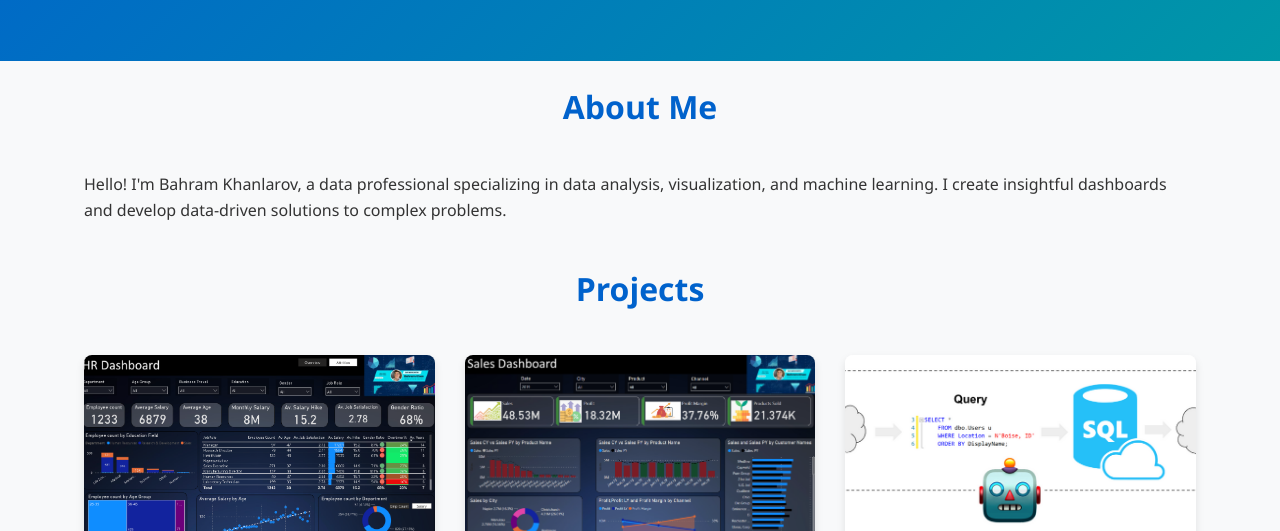
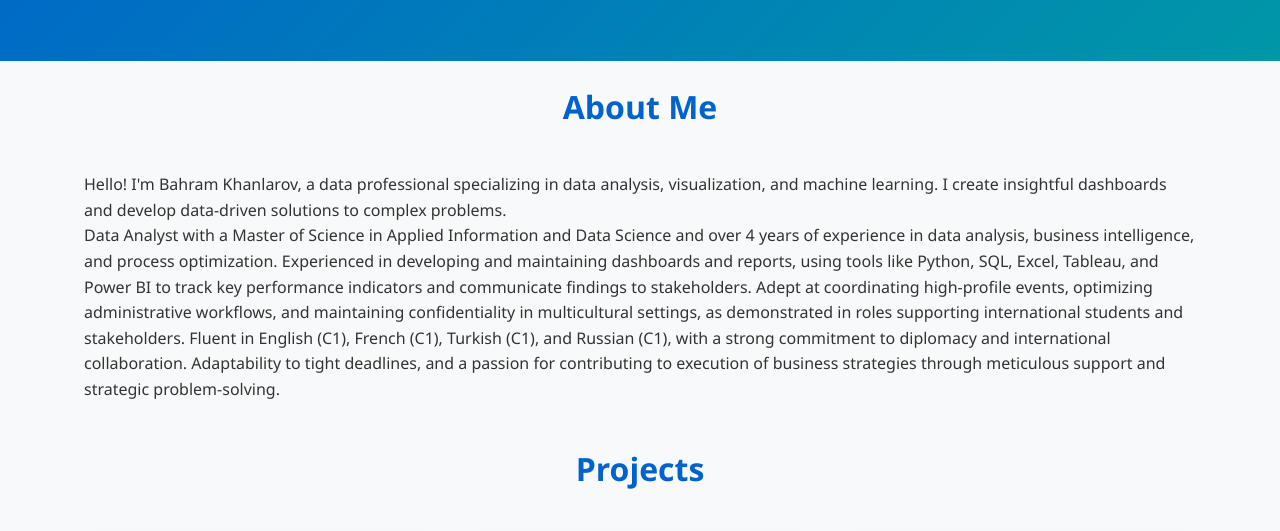
Before and after one commit to bahramkhanlarov/bahramkhanlarov.github.io, a plain HTML site: page index.html in a window 1280 px wide. Shown: the part 262-793 px from the top of the page. Drawn offline with Linux system fonts and the light colour scheme.

Commit message:
update about me

```diff
--- a/index.html
+++ b/index.html
@@ -27,7 +27,7 @@
         <div class="about-content">
             <div class="about-text">
                 <p>Hello! I'm Bahram Khanlarov, a data professional specializing in data analysis, visualization, and machine learning. I create insightful dashboards and develop data-driven solutions to complex problems.</p>
-                <!-- Add more about yourself -->
+                <p>Data Analyst with a Master of Science in Applied Information and Data Science and over 4 years of experience in data analysis, business intelligence, and process optimization. Experienced in developing and maintaining dashboards and reports, using tools like Python, SQL, Excel, Tableau, and Power BI to track key performance indicators and communicate findings to stakeholders. Adept at coordinating high-profile events, optimizing administrative workflows, and maintaining confidentiality in multicultural settings, as demonstrated in roles supporting international students and stakeholders. Fluent in English (C1), French (C1), Turkish (C1), and Russian (C1), with a strong commitment to diplomacy and international collaboration. Adaptability to tight deadlines, and a passion for contributing to execution of business strategies through meticulous support and strategic problem-solving.</p>
             </div>
             <!-- You can add your image here -->
         </div>
```
